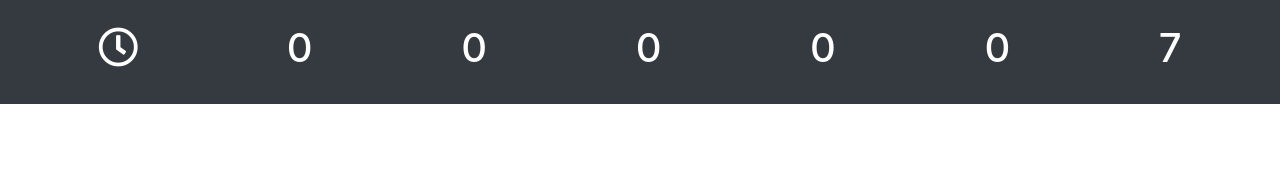
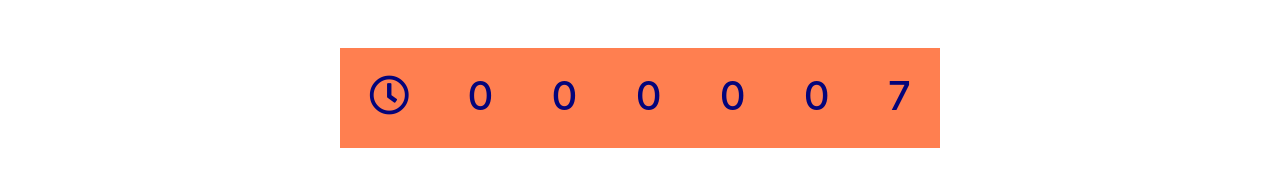
Before and after one commit to DiegoPS-ZRR/SimpleCounterReact, a React app: page / in a window 1280 px wide. Built offline with nearby package versions, Linux system fonts and the light colour scheme.

Commit message:
Done Simple Counter

```diff
--- a/src/js/component/counter.js
+++ b/src/js/component/counter.js
@@ -3,7 +3,7 @@ import PropTypes from "prop-types";
 
 export function Counter(props) {
 	return (
-		<div className="text-center d-flex justify-content-around bg-dark text-white p-4">
+		<div className="clock-container justify-content-around text-center mt-5 d-flex">
 			<h1>
 				<i className="far fa-clock"></i>
 			</h1>
--- a/src/js/index.js
+++ b/src/js/index.js
@@ -9,7 +9,6 @@ import "../styles/index.scss";
 //import your own components
 import { Counter } from "./component/counter.js";
 
-
 let value = 0;
 //render your react application
 setInterval(() => {
--- a/src/styles/index.scss
+++ b/src/styles/index.scss
@@ -1,13 +1,14 @@
 @import "~bootstrap/scss/bootstrap.scss";
 
-/*
+.clock-container{
+    background: coral;
+    width :600px;
+    height: 100px;
+    margin-top: 20%;
+    margin:auto;
+    color:rgb(4, 4, 122);
+}
 
-    You can write your own styles here...
-
-
-    ...Or you can use the import command to include
-    other sylesheets into your bunde as well, e.j:
-
-    import 'relative/path/to/stylesheet.scss';
-
-*/
+h1{
+    margin-top: 4%;
+}
```
Also changed, not shown: 1 other file.
